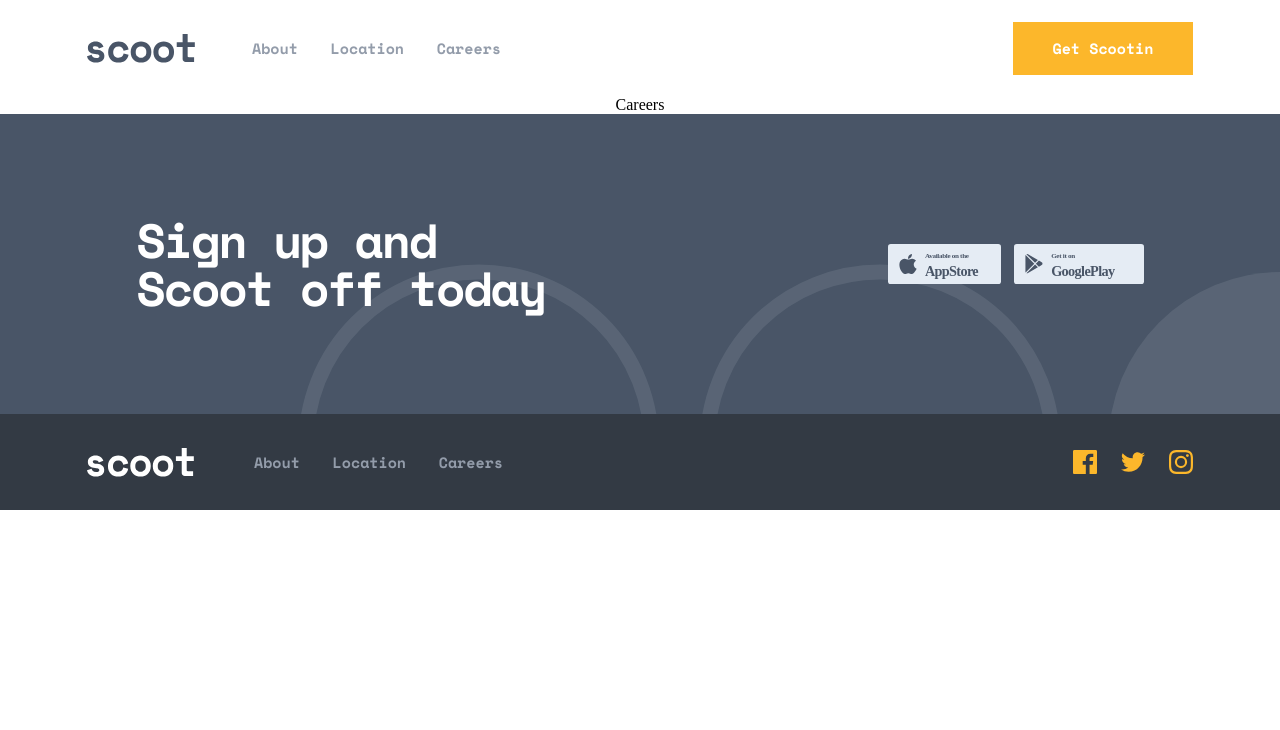
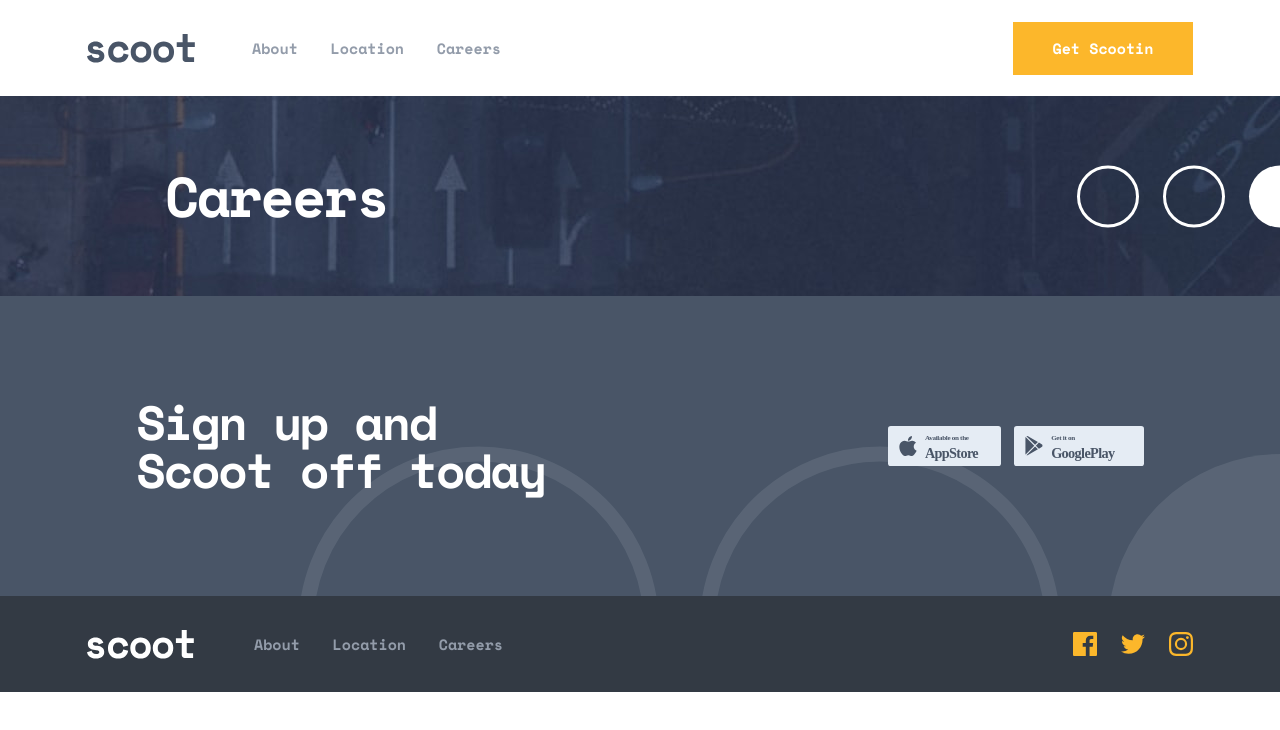
Before and after one commit to danielopq/scoot, a React (Vite) app: page /careers in a window 1280 px wide. Shown: the top 730 px of the page. Built offline with nearby package versions, Linux system fonts and the light colour scheme; the HTML template or start-up script is replaced by a standard one.

Commit message:
careers.tsx / header added

```diff
--- a/src/components/pages/careers/Careers.tsx
+++ b/src/components/pages/careers/Careers.tsx
@@ -1,3 +1,8 @@
+import { PageHeader } from "../../layout";
+import mobileHeaderPic from '../../../assets/img/headers/careers-location-hero-mobile.jpg';
+import tabletHeaderPic from '../../../assets/img/headers/careers-locations-hero-tablet.jpg';
+import desktopHeaderPic from '../../../assets/img/headers/careers-locations-hero-desktop.jpg';
+
 /**
  * Careers component that renders the Careers section of the website.
  *
@@ -6,7 +11,7 @@
 const Careers:React.FC = ():React.JSX.Element=>{
     return(
         <main id="careers">
-            Careers
+            <PageHeader title="Careers" mobileImg={mobileHeaderPic} tabletImg={tabletHeaderPic} desktopImg={desktopHeaderPic}/>
         </main>
     )
 }
```
